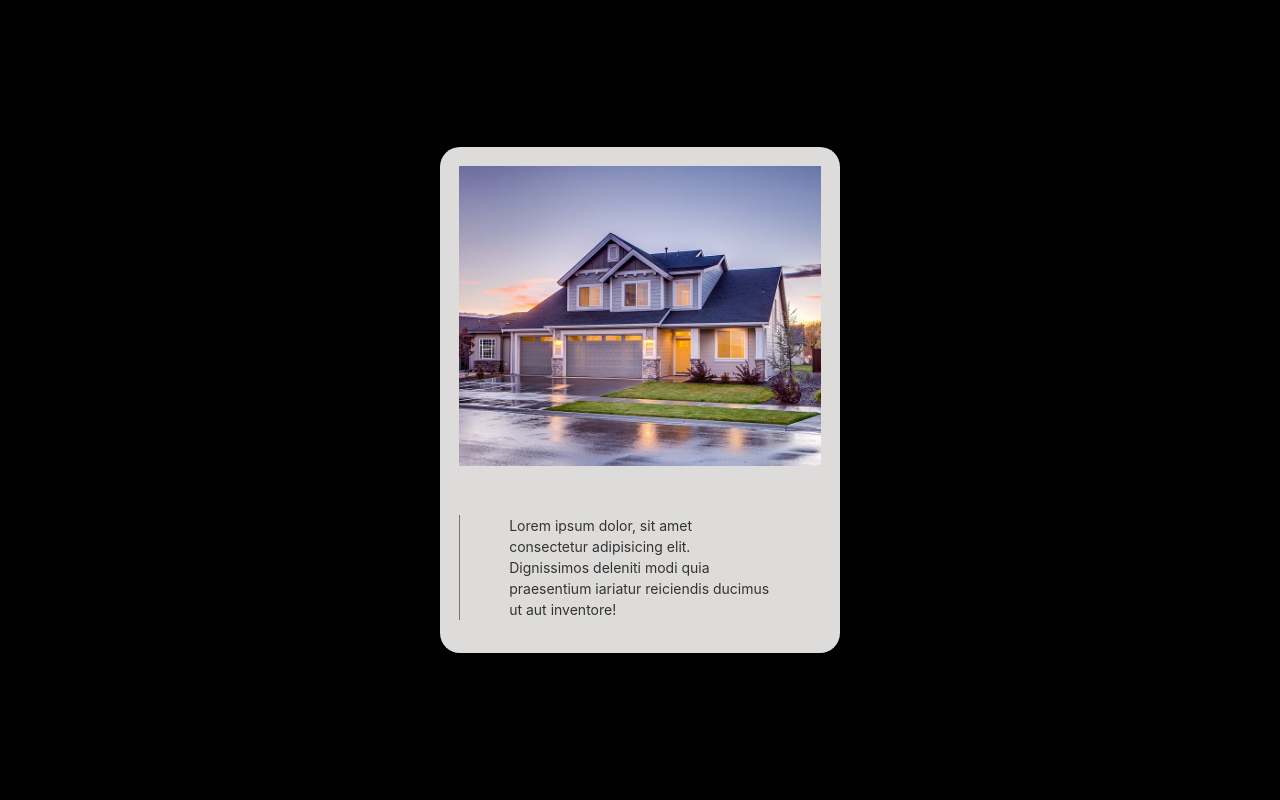
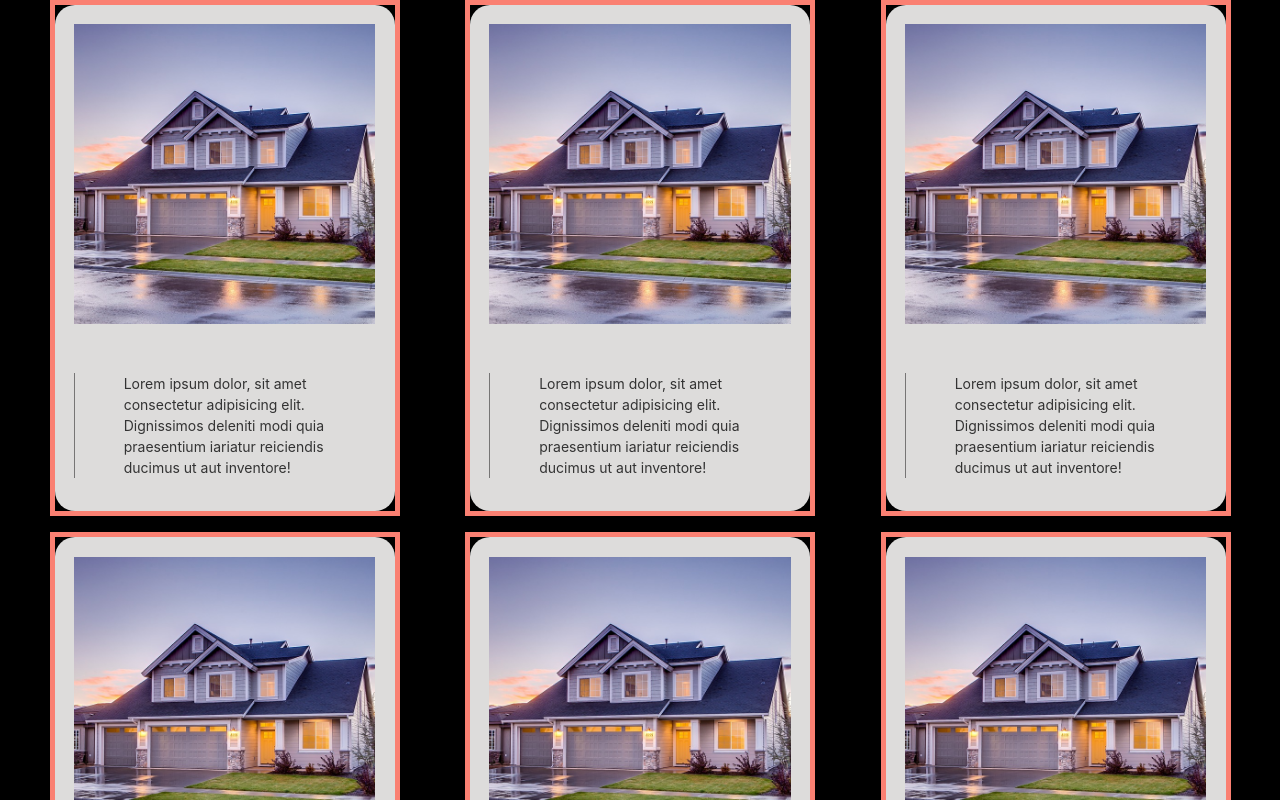
Before and after one commit to abonvicini/villa-brezo-components, a React (Create React App) app: page / in a window 1280 px wide. Shown: the top 800 px of the page. Built offline with nearby package versions, Linux system fonts and the light colour scheme.

Commit message:
Improving grid layout

```diff
--- a/src/App.css
+++ b/src/App.css
@@ -1,16 +1,10 @@
 .App {
-  height: 100vh;
-  text-align: center;
   display: grid;
-  grid-template-columns: 2fr 1fr 2fr;
-  grid-template-rows: 2fr 1fr 2fr;
-  grid-gap: 2em;
+  grid-template-columns: repeat(auto-fit, minmax(200px, 350px));
+  justify-content: space-evenly;
+  grid-gap: 1em;
+
+
+
 
 }
-
-.card {
-
-  grid-column: 2/3;
-  grid-row: 2/3;
-
-}
--- a/src/App.js
+++ b/src/App.js
@@ -5,11 +5,13 @@ import './App.css';
 function App() {
   return (
     <div className="App">
-
-      <Card className="card"></Card>
-
-
-    </div>
+      <Card />
+      <Card />
+      <Card />
+      <Card />
+      <Card />
+      <Card />
+     </div>
   );
 }
 
--- a/src/components/Card/Card.css
+++ b/src/components/Card/Card.css
@@ -1,10 +1,18 @@
+.main-container {
+
+
+ border: 5px salmon solid;
+ box-sizing: content-box;
+
+}
+
 .card {
   display: grid;
   background-color: #DDDCDB;
-  width: 400px;
-  margin: auto;
+  width: 100%;
   padding: 1.2em;
   border-radius: 20px;
+  overflow-wrap: break-word;
 
 }
 
@@ -12,14 +20,14 @@
   width: 100%;
   height: 300px;
   object-fit: cover;
-  margin: auto;
+
 }
 
 .card-paragraph {
   border-left: 1px solid #767575;
   color: #333333;
   font-weight: 400;
-  margin: auto;
+
   margin-top: 3.5em;
   margin-bottom: 1em;
   padding: 0 3.5em;
--- a/src/components/Card/Card.jsx
+++ b/src/components/Card/Card.jsx
@@ -4,12 +4,17 @@ import "./Card.css"
 
 const Card = () => {
   return (
+    <div className="main-container">
+
       <div className="card">
         <img className="img" src={imgHouse} alt="Imagen de una casa" />
         <p className="card-paragraph">
           Lorem ipsum dolor, sit amet consectetur adipisicing elit. Dignissimos deleniti modi quia praesentium iariatur reiciendis ducimus ut aut inventore!
         </p>
       </div>
+
+    </div>
+
   )
 }
 
```
Lines whose indentation alone changed are shown as unchanged.
